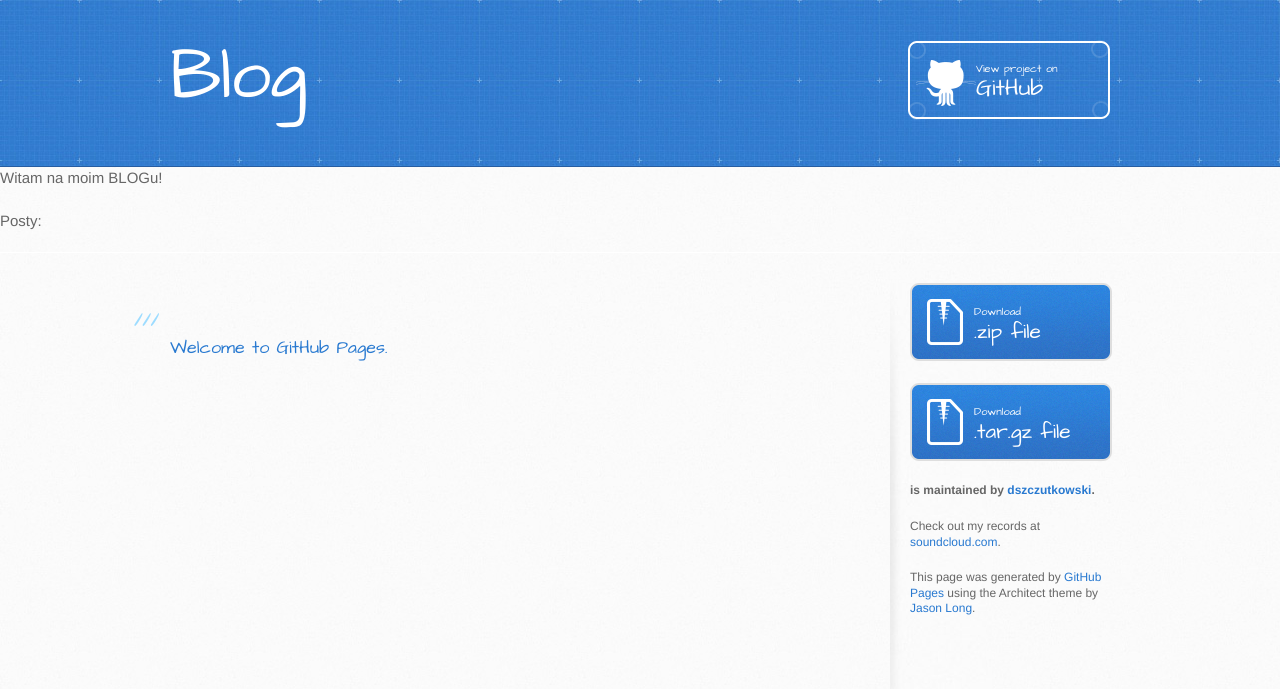
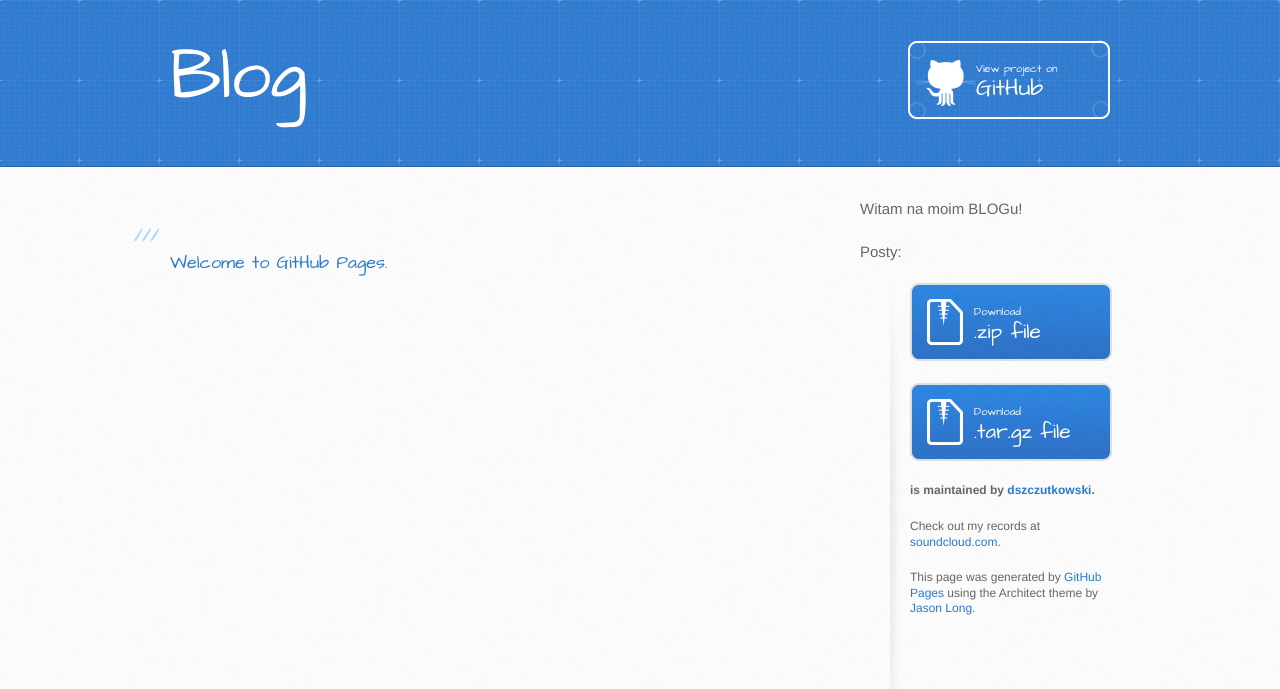
Before and after one commit to dszczutkowski/BLOG, a Jekyll site: the page index.html, which Jekyll copies as it is, in a window 1280 px wide. Shown: the top 689 px of the page. Built offline with Jekyll 4.4.1, drawn with Linux system fonts in a browser that asks for light colours; Markdown is read by kramdown in place of the engine named in the settings; part of the change alters nothing that is shown.

```diff
--- a/index.html
+++ b/index.html
@@ -25,9 +25,6 @@
       </div>
     </header>
 
-    <p>Witam na moim BLOGu!</p>
-          <p><b>Posty:</b></p>
-
     <div id="content-wrapper">
       <div class="inner clearfix">
         <section id="main-content">
@@ -35,6 +32,10 @@
 
 <p><a href="http://dszczutkowski.github.io/BLOG/Welcome.html">Welcome to GitHub Pages.</a></p>
          </section>
+
+         <p>Witam na moim BLOGu!</p>
+          <p><b>Posty:</b></p>
+
         <aside id="sidebar">
           <a href="https://github.com/dszczutkowski/BLOG/zipball/master" class="button">
             <small>Download</small>
```
